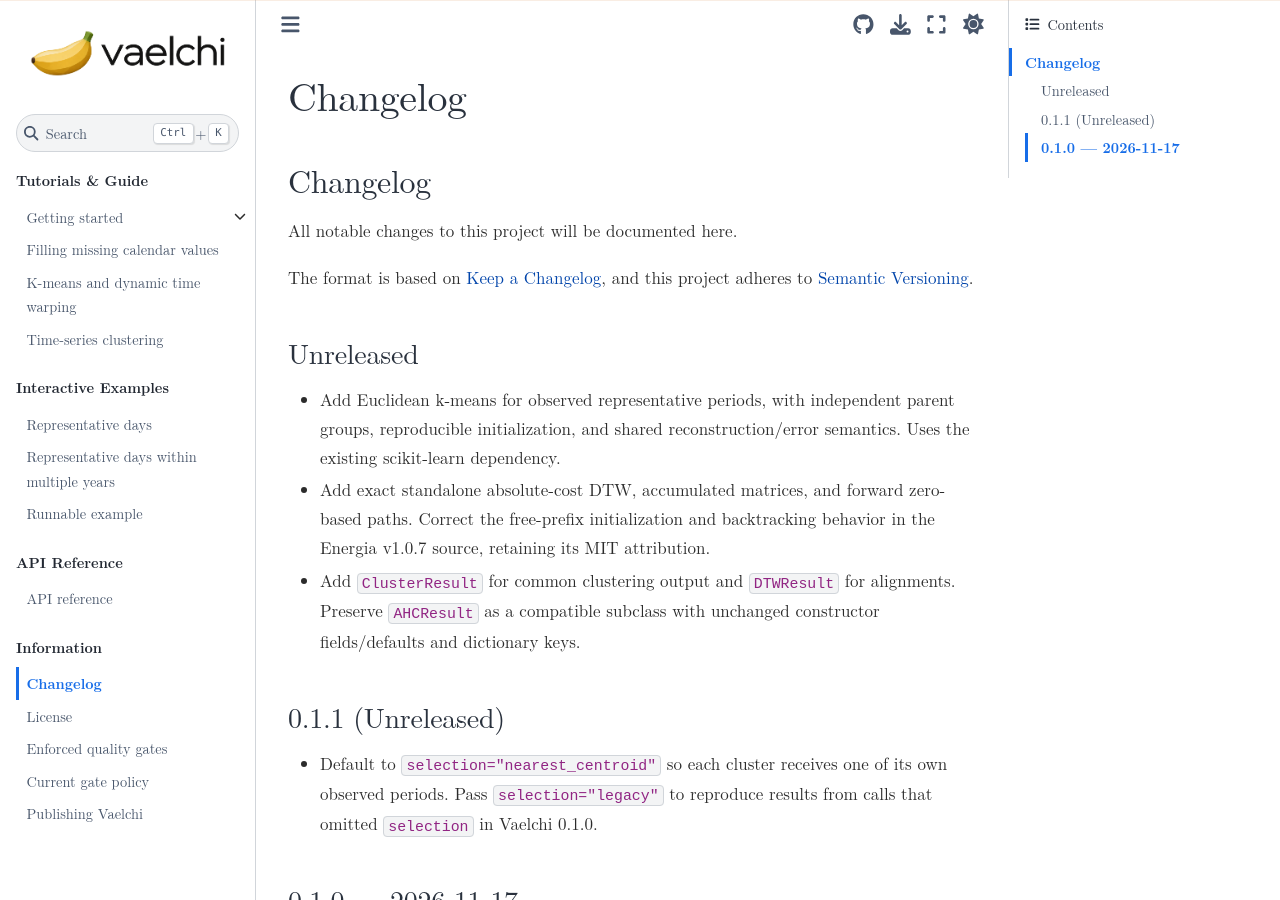
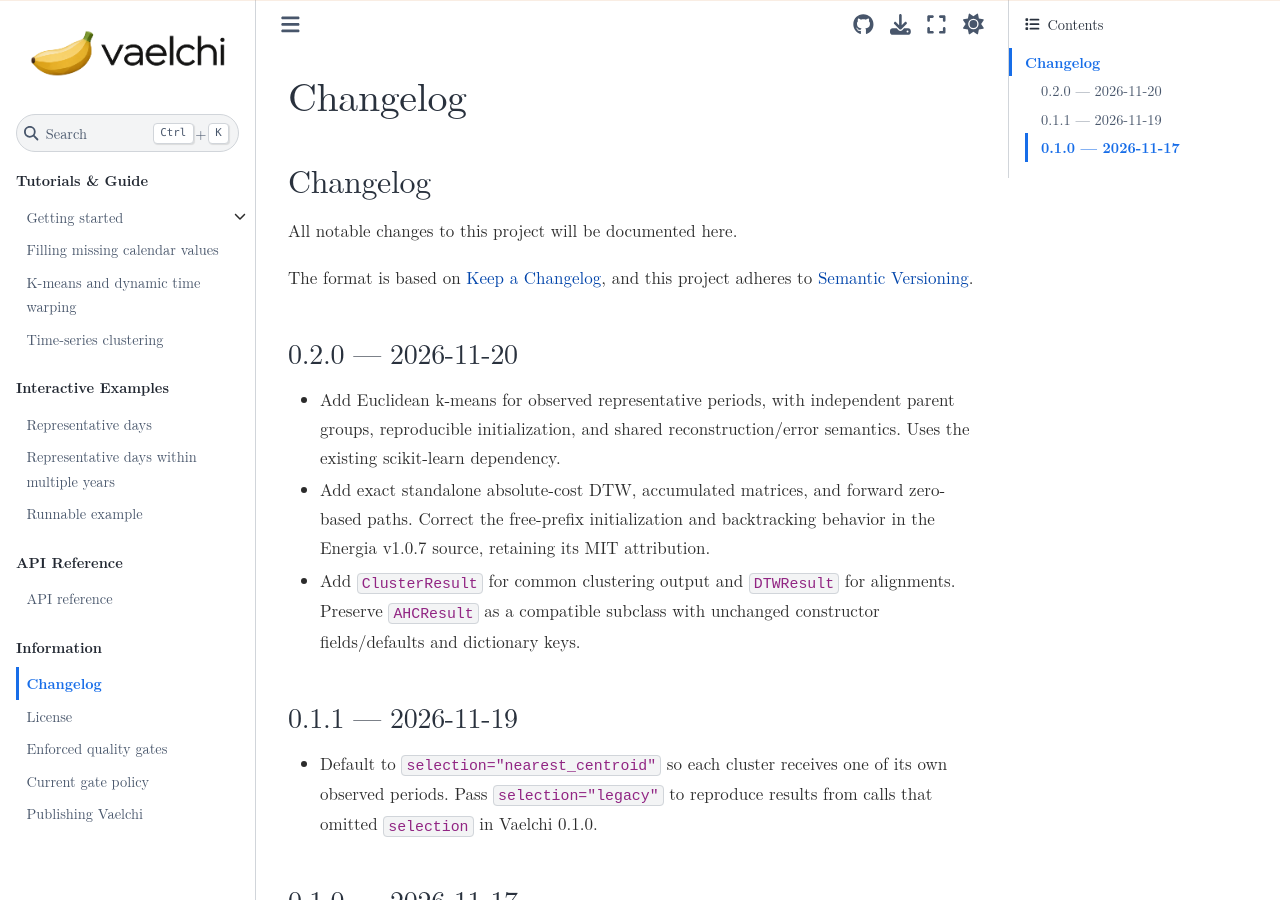
Before and after one commit to cacodcar/vaelchi, a Sphinx documentation site: the page built from docs/changelog.rst, in a window 1280 px wide and 900 px high. Built offline with Sphinx 7.4.7 and the Sphinx Book theme 1.1.4, drawn with Linux system fonts in a browser that asks for light colours; some web fonts are replaced.

Commit message:
Prepare Vaelchi 0.2.0 feature release

```diff
--- a/CHANGELOG.md
+++ b/CHANGELOG.md
@@ -5,7 +5,7 @@ All notable changes to this project will be documented here.
 The format is based on [Keep a Changelog](https://keepachangelog.com/en/1.1.0/),
 and this project adheres to [Semantic Versioning](https://semver.org/spec/v2.0.0.html).
 
-## Unreleased
+## 0.2.0 — 2026-11-20
 
 - Add Euclidean k-means for observed representative periods, with independent
   parent groups, reproducible initialization, and shared reconstruction/error
@@ -17,7 +17,7 @@ and this project adheres to [Semantic Versioning](https://semver.org/spec/v2.0.0
   alignments. Preserve `AHCResult` as a compatible subclass with unchanged
   constructor fields/defaults and dictionary keys.
 
-## 0.1.1 (Unreleased)
+## 0.1.1 — 2026-11-19
 
 - Default to `selection="nearest_centroid"` so each cluster receives one of
   its own observed periods. Pass `selection="legacy"` to reproduce results
--- a/docs/tutorials/getting_started/installation.rst
+++ b/docs/tutorials/getting_started/installation.rst
@@ -37,6 +37,6 @@ wheel into a separate environment:
 
 .. code-block:: console
 
-   python -m pip install dist/vaelchi-0.1.1-py3-none-any.whl
+   python -m pip install dist/vaelchi-0.2.0-py3-none-any.whl
 
 Building distributions does not publish them.
--- a/pyproject.toml
+++ b/pyproject.toml
@@ -4,7 +4,7 @@ build-backend = "setuptools.build_meta"
 
 [project]
 name = "vaelchi"
-version = "0.1.1"
+version = "0.2.0"
 authors = [
   { name="Rahul Kakodkar", email="cacodcar@gmail.com" },
 ]
--- a/src/vaelchi/__init__.py
+++ b/src/vaelchi/__init__.py
@@ -20,4 +20,4 @@ __all__ = [
 ]
 
 #  public package version.
-__version__ = "0.1.1"
+__version__ = "0.2.0"
```
Also changed, not shown: README.md (+1 -1 lines).
